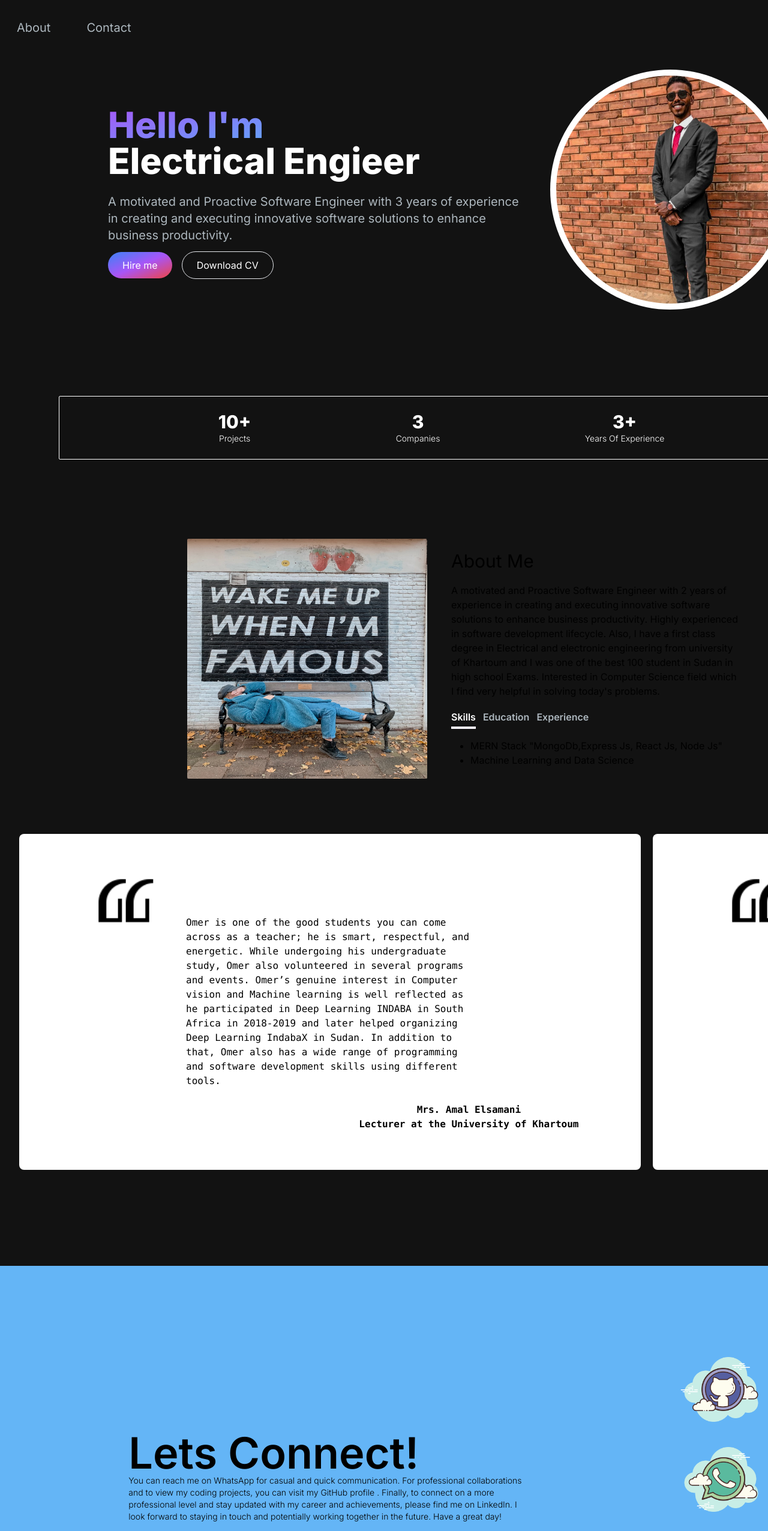
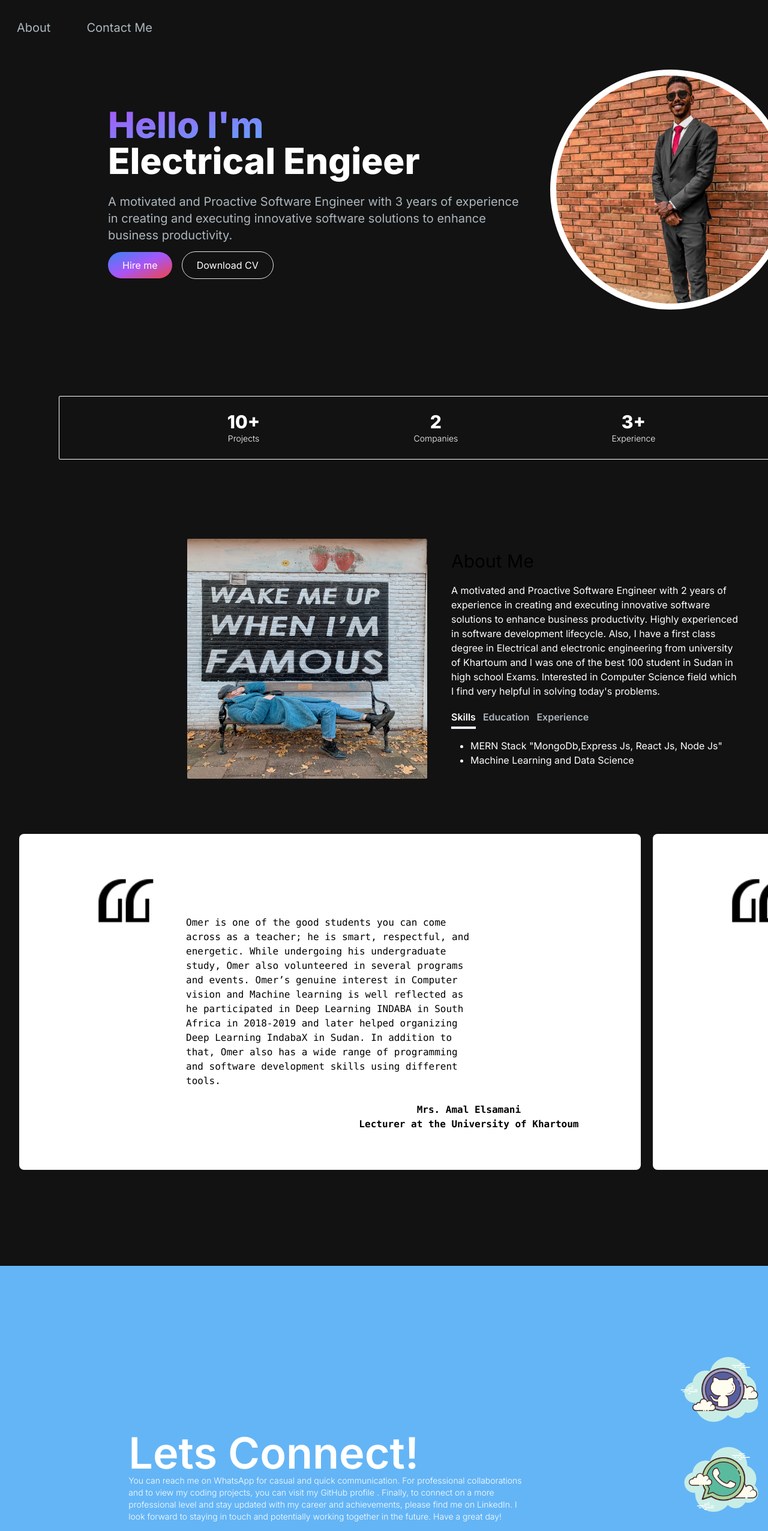
Before and after one commit to Mamoro98/Portfolio-Next, a Next.js app: page / in a window 1280 px wide. Shown: the top 2552 px of the page at 60% size. Built offline with nearby package versions, Linux system fonts and the light colour scheme.

Commit message:
add text-white

```diff
--- a/app/components/AboutMe.tsx
+++ b/app/components/AboutMe.tsx
@@ -29,7 +29,7 @@ const AboutMe = () => {
         <div className=" sm:ml-10 ml-0 w-fit p-10 sm:p-0 ">
           <div className="flex flex-col h-[100%] justify-evenly ">
             <span className="text-3xl ">About Me</span>
-            <span className="sm:w-[30em] w-full sm:text-base mt-6 sm:mt-0">
+            <span className="sm:w-[30em] w-full sm:text-base mt-6 sm:mt-0 text-white">
               A motivated and Proactive Software Engineer with 2 years of
               experience in creating and executing innovative software solutions
               to enhance business productivity. Highly experienced in software
--- a/app/components/Contact.tsx
+++ b/app/components/Contact.tsx
@@ -12,8 +12,10 @@ const Contact = () => {
       id="Contact"
     >
       <div className="sm:w-[50%] w-[70%] flex flex-col h-[64vh] justify-center">
-        <h1 className="font-semibold sm:text-7xl text-4xl">Lets Connect!</h1>
-        <p className="font-light text-sm sm:text-sm sm:mt-0 mt-4 ">
+        <h1 className="font-semibold sm:text-7xl text-4xl text-white">
+          Lets Connect!
+        </h1>
+        <p className="font-light text-sm sm:text-sm sm:mt-0 mt-4 text-white ">
           You can reach me on WhatsApp for casual and quick communication. For
           professional collaborations and to view my coding projects, you can
           visit my GitHub profile . Finally, to connect on a more professional
--- a/app/components/Footer.tsx
+++ b/app/components/Footer.tsx
@@ -2,7 +2,7 @@ import React from "react";
 
 const Footer = () => {
   return (
-    <div className="font-mono sm:text-sm text-[10px] text-center sm:text-left ">
+    <div className="font-mono sm:text-sm text-[10px] text-center sm:text-left text-white ">
       The only limit to our realization of tomorrow will be our doubts of today.
     </div>
   );
--- a/app/components/Navbar.tsx
+++ b/app/components/Navbar.tsx
@@ -7,7 +7,7 @@ function Navbar() {
   const navLinks = [
     { title: "About", href: "about" },
     // { title: "Previous Work", href: "projects" },
-    { title: "Contact", href: "Contact" },
+    { title: "Contact Me", href: "Contact" },
   ];
   return (
     <nav className=" top-0 left-0 right-0 z-10 bg-[#121212] bg-opacity-90 md:relative">
--- a/app/components/Projects.tsx
+++ b/app/components/Projects.tsx
@@ -22,7 +22,7 @@ const Projects = () => {
 
         <div className="flex flex-col text-white justify-center items-center ">
           <h2 className="text-3xl font-extrabold">
-            <CountUp start={0} end={3} duration={4} redraw={true} />
+            <CountUp start={0} end={2} duration={4} redraw={true} />
           </h2>{" "}
           <span className="text-sm font-light">Companies</span>
         </div>
@@ -31,7 +31,7 @@ const Projects = () => {
           <h2 className="text-3xl font-extrabold">
             <CountUp start={0} end={3} duration={4} redraw={true} suffix="+" />
           </h2>{" "}
-          <span className="text-sm font-light">Years Of Experience</span>
+          <span className="text-sm font-light text-center">Experience</span>
         </div>
       </div>
     </div>
--- a/app/components/Skills.tsx
+++ b/app/components/Skills.tsx
@@ -21,7 +21,7 @@ const Skills = () => {
       title: "Skills",
       id: "Skills",
       content: (
-        <ul className="list-none sm:list-disc ml-8 mt-4">
+        <ul className="list-none sm:list-disc ml-8 mt-4 text-white">
           <li>MERN Stack &quot;MongoDb,Express Js, React Js, Node Js&quot;</li>
           <li className="mt-6 sm:mt-0">Machine Learning and Data Science</li>
         </ul>
@@ -31,7 +31,7 @@ const Skills = () => {
       title: "Education",
       id: "Education",
       content: (
-        <ul className="list-none sm:list-disc ml-8 mt-4">
+        <ul className="list-none sm:list-disc ml-8 mt-4 text-white">
           <li>University of Khartoum</li>
         </ul>
       ),
@@ -40,8 +40,9 @@ const Skills = () => {
       title: "Experience",
       id: "Experience",
       content: (
-        <ul className="list-none sm:list-disc ml-8 mt-4">
+        <ul className="list-none sm:list-disc ml-8 mt-4 text-white">
           <li>AmunData</li>
+          <li>Orooma</li>
         </ul>
       ),
     },
```
